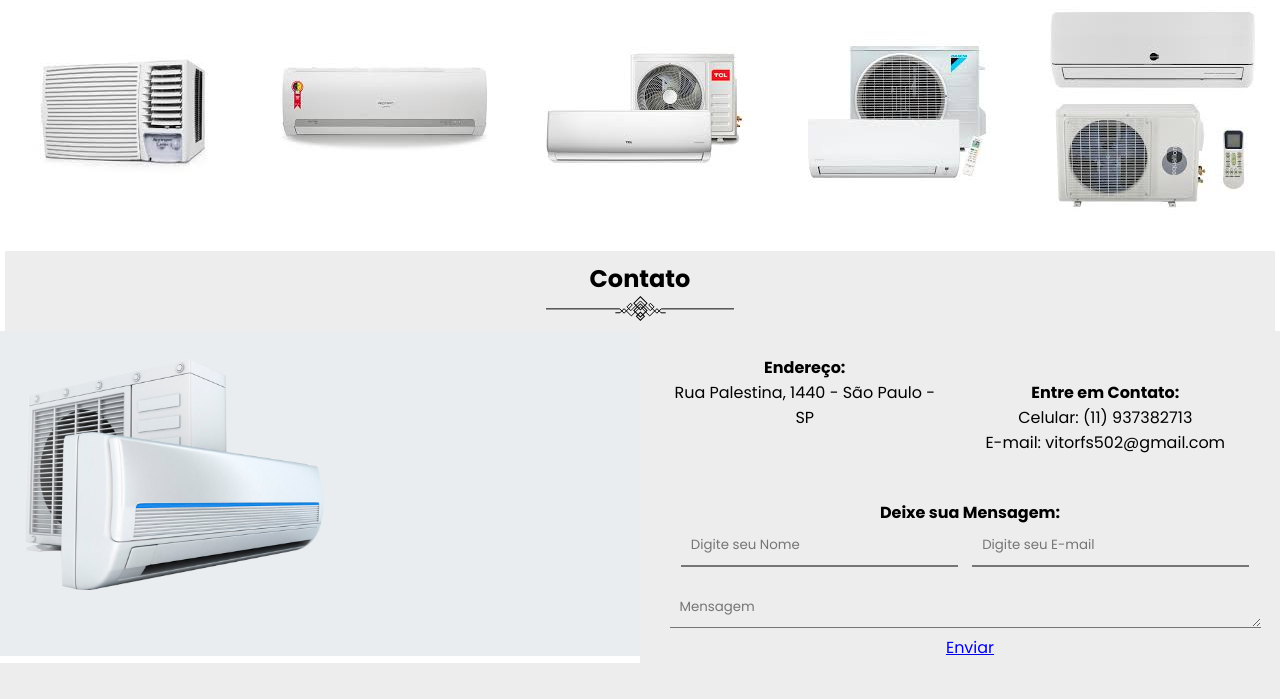
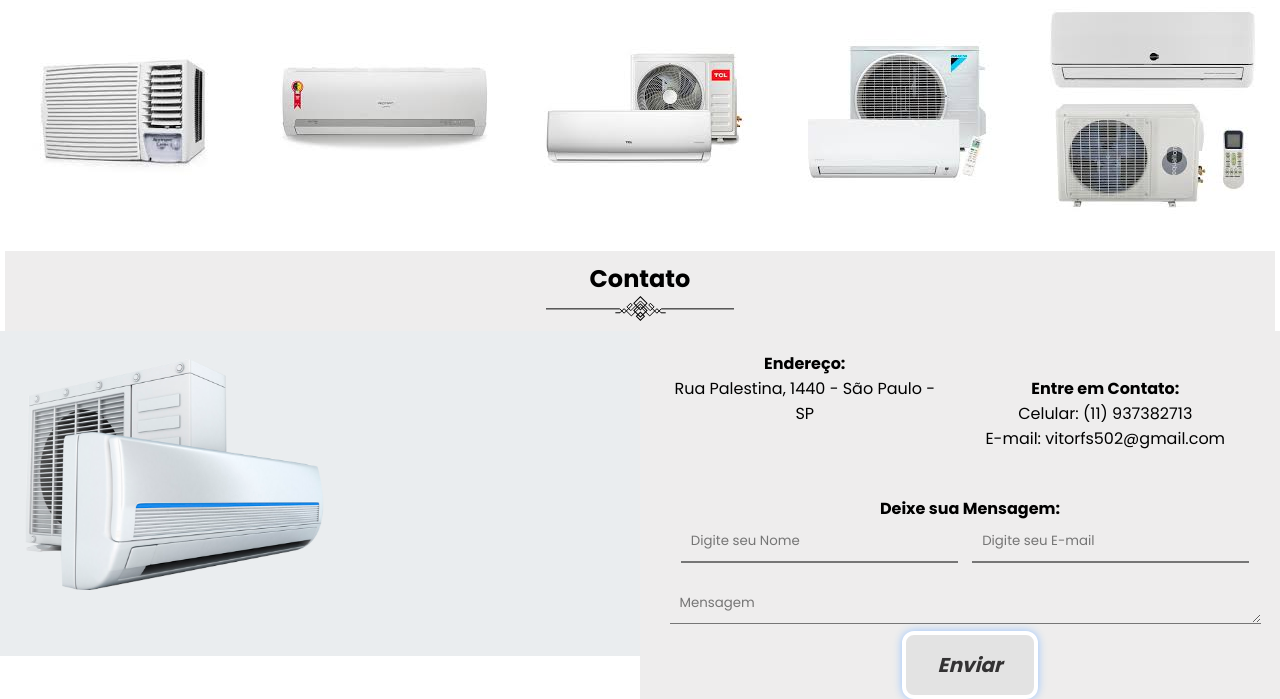
Before and after one commit to vitor502/Air-Cond, a PHP site: page / in a window 1280 px wide. Shown: the part 1477-2176 px from the top of the page. Before the commit the page ends 2140 px from the top, so only its background shows below. Run offline with PHP 8.4, Linux system fonts and the light colour scheme; some libraries are stand-ins or nearby versions.

Commit message:
ajustes finais

```diff
--- a/CSS/style.css
+++ b/CSS/style.css
@@ -10,9 +10,17 @@
 }
 /* geral in */
 
-header{
+ a[href="#"] {
+    transition: all 0.15s ease-in-out;
+  }
+
+ html {
+    scroll-behavior: smooth;
+  }
+
+ header{
     text-align: center;
-}
+  }
 
 :root{
     --bg-divs:rgba(218, 217, 216, 0.466);
@@ -50,8 +58,7 @@
     display: flex;
     align-items: center;
     padding: 18px 0;
-
-
+    position: fixed;
 }
 
 header{
@@ -72,7 +79,6 @@
     width: 50%;
     align-items: center;
     text-align: center;
-
 }
 
 /* topo do site out */
@@ -199,6 +205,31 @@
 /* produtos out*/
 
 /* Contato in */
+
+.myButton{
+	box-shadow: 0 0 9px#97c4fe;
+	background-color:#e3e3e3;
+	border-radius:12px;
+	border:4px solid #ffffff;
+	display:inline-block;
+	cursor:pointer;
+	color:#333233;
+	font-family:Verdana;
+	font-size:20px;
+	font-weight:bold;
+	font-style:italic;
+	padding:15px 32px;
+	text-decoration:none;
+}
+
+.myButton:hover {
+	background-color:#d1d1d1;
+}
+
+.myButton:active {
+	position:relative;
+	top:1px;
+}
 
 .contat{
     display: flex;
--- a/menuPublico.php
+++ b/menuPublico.php
@@ -1,4 +1,15 @@
-<header>
+<!DOCTYPE html>
+<html lang="pt-BR">
+<head>
+    <meta charset="UTF-8">
+    <script src="https://ajax.googleapis.com/ajax/libs/angularjs/1.6.9/angular.min.js"></script>
+    <link rel="icon" type="image/png" href="images/ar-condicionadop.cur"/>
+    <meta name="viewport" content="width=device-width, initial-scale=1.0">
+    <link rel="stylesheet" href="CSS/style.css">
+	<title>Document</title>
+</head>
+<body>
+      <header>
           <div class="logo">
               <a href="index.php"><img width="70" src="images/klipartz.com.png" alt=""></a>
           </div>
@@ -13,3 +24,5 @@
           </ul>
         </nav>
     </header>
+    </body>
+</html>
--- a/rodape.php
+++ b/rodape.php
@@ -1,3 +1,14 @@
+<!DOCTYPE html>
+<html lang="pt-BR">
+<head>
+	<meta charset="UTF-8">
+	<script src="https://ajax.googleapis.com/ajax/libs/angularjs/1.6.9/angular.min.js"></script>
+    <link rel="icon" type="image/png" href="images/ar-condicionadop.cur"/>
+    <meta name="viewport" content="width=device-width, initial-scale=1.0">
+    <link rel="stylesheet" href="CSS/style.css">
+	<title>Document</title>
+</head>
+<body>
 <div class="txtmain">
   <p><h2>Contato</h2></p>
   <img width="15%" src="images/linha.svg" alt="">
@@ -38,9 +49,11 @@
 			<form>
 				<textarea style="background-color: transparent;" name="mensagem" id="mensagem" rows="1" cols="49" placeholder="Mensagem" class="mt borda_c"></textarea>
 			</form>
-			<a href="#" class="myButton">Enviar</a>
+			<a href="#"><button class="myButton" ><span>Enviar</span></button></a>
 		</div>
 	</article>
     </div>
 
   </div>
+</body>
+</html>
```
